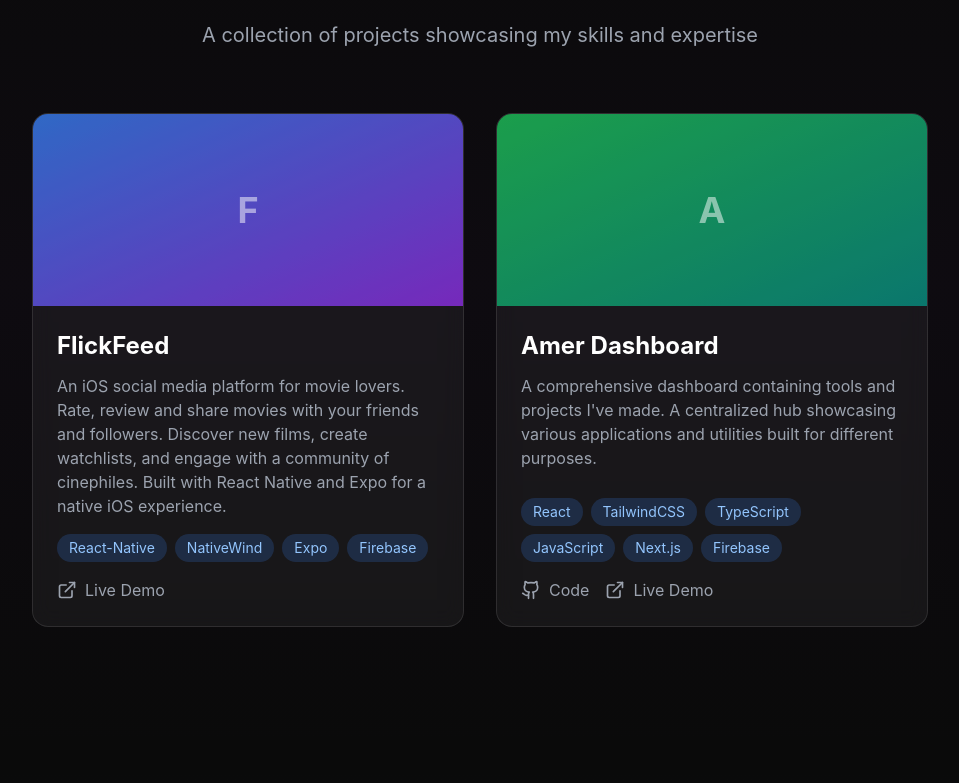
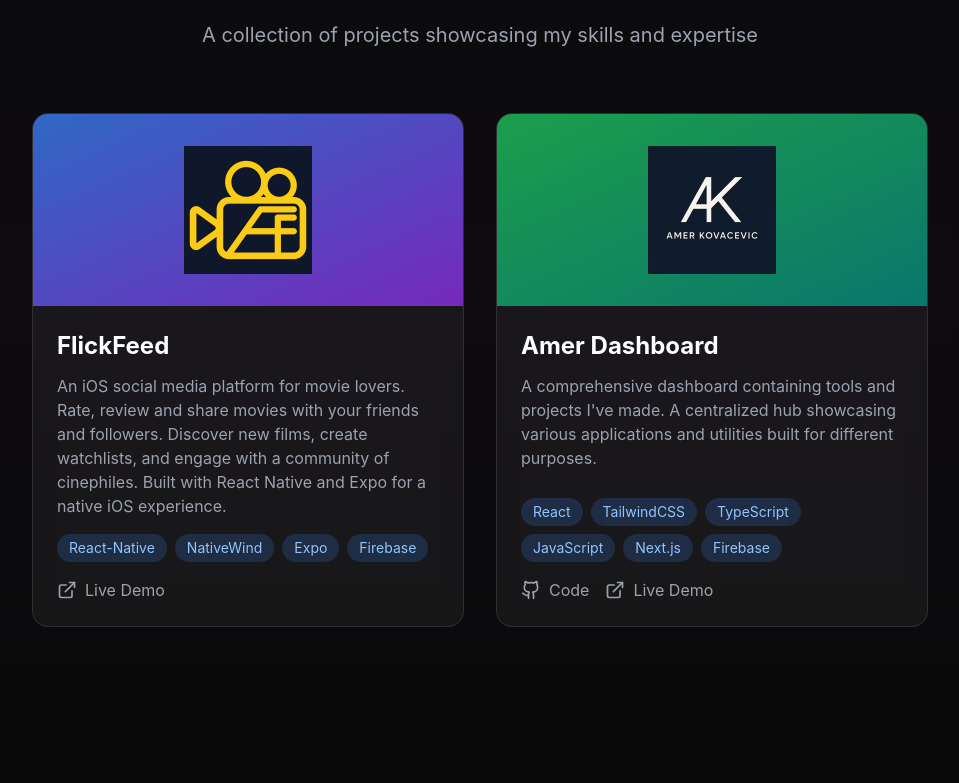
Before and after one commit to amerkovacevic/personal-portfolio, a Next.js app: page / in a window 1280 px wide. Shown: the part 2017-2800 px from the top of the page, without its empty margins (160-1119 px from the left). Built offline with nearby package versions, Linux system fonts and the light colour scheme.

Commit message:
feat: new logo

```diff
--- a/components/Projects.tsx
+++ b/components/Projects.tsx
@@ -3,6 +3,7 @@
 import { motion } from 'framer-motion';
 import { useInView } from 'react-intersection-observer';
 import { ExternalLink, Github } from 'lucide-react';
+import Image from 'next/image';
 
 const projects = [
   {
@@ -10,6 +11,7 @@
     description: 'An iOS social media platform for movie lovers. Rate, review and share movies with your friends and followers. Discover new films, create watchlists, and engage with a community of cinephiles. Built with React Native and Expo for a native iOS experience.',
     tech: ['React-Native', 'NativeWind', 'Expo', 'Firebase'],
     image: 'bg-gradient-to-br from-blue-500 to-purple-600',
+    logo: '/assets/1024.png',
     github: null,
     live: 'https://flickfeed.app',
   },
@@ -18,6 +20,7 @@
     description: 'A comprehensive dashboard containing tools and projects I\'ve made. A centralized hub showcasing various applications and utilities built for different purposes.',
     tech: ['React', 'TailwindCSS', 'TypeScript', 'JavaScript', 'Next.js', 'Firebase'],
     image: 'bg-gradient-to-br from-green-500 to-teal-600',
+    logo: '/assets/aklogo.png',
     github: 'https://github.com/amerkovacevic?tab=repositories',
     live: 'https://dashboard.amerkovacevic.com',
   },
@@ -88,7 +91,7 @@
                 whileHover={{ y: -10 }}
                 transition={{ type: 'spring', stiffness: 300 }}
               >
-                {/* Project Image/Placeholder */}
+                {/* Project Image/Logo */}
                 <div className={`${project.image} h-48 relative overflow-hidden`}>
                   <motion.div
                     className="absolute inset-0 bg-black/20"
@@ -96,9 +99,25 @@
                     transition={{ duration: 0.3 }}
                   />
                   <div className="absolute inset-0 flex items-center justify-center">
-                    <span className="text-white text-4xl font-bold opacity-50">
-                      {project.title.charAt(0)}
-                    </span>
+                    {project.logo ? (
+                      <motion.div
+                        className="relative w-32 h-32"
+                        whileHover={{ scale: 1.1 }}
+                        transition={{ duration: 0.3 }}
+                      >
+                        <Image
+                          src={project.logo}
+                          alt={`${project.title} logo`}
+                          fill
+                          className="object-contain"
+                          sizes="128px"
+                        />
+                      </motion.div>
+                    ) : (
+                      <span className="text-white text-4xl font-bold opacity-50">
+                        {project.title.charAt(0)}
+                      </span>
+                    )}
                   </div>
                 </div>
 
--- a/next.config.js
+++ b/next.config.js
@@ -2,6 +2,9 @@
 const nextConfig = {
   reactStrictMode: true,
   output: 'export', // Enable static export
+  images: {
+    unoptimized: true, // Required for static export
+  },
 }
 
 module.exports = nextConfig
```
Also changed, not shown: public/assets/1024.png (added).
